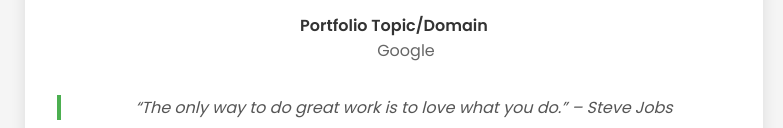
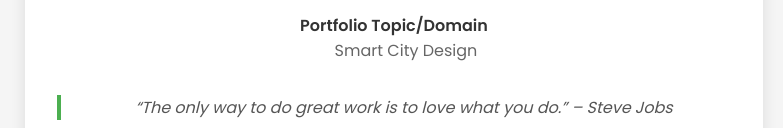
Before and after one commit to 01fe23bcs298/Github.io, a plain HTML site: page index.html in a window 1280 px wide. Shown: the part 1193-1321 px from the top of the page, without its empty margins (497-1280 px from the left). Drawn offline with Linux system fonts and the light colour scheme.

Commit message:
Update index.html
Signed-off-by: Praveen <praveenangadi242@gmail.com>

```diff
--- a/index.html
+++ b/index.html
@@ -60,7 +60,7 @@
             <dd>K.L.E University</dd>
 
             <dt>Portfolio Topic/Domain</dt>
-            <dd>Google</dd>
+            <dd>Smart City Design</dd>
         </dl>
 
         <blockquote>“The only way to do great work is to love what you do.” – Steve Jobs</blockquote>
```
